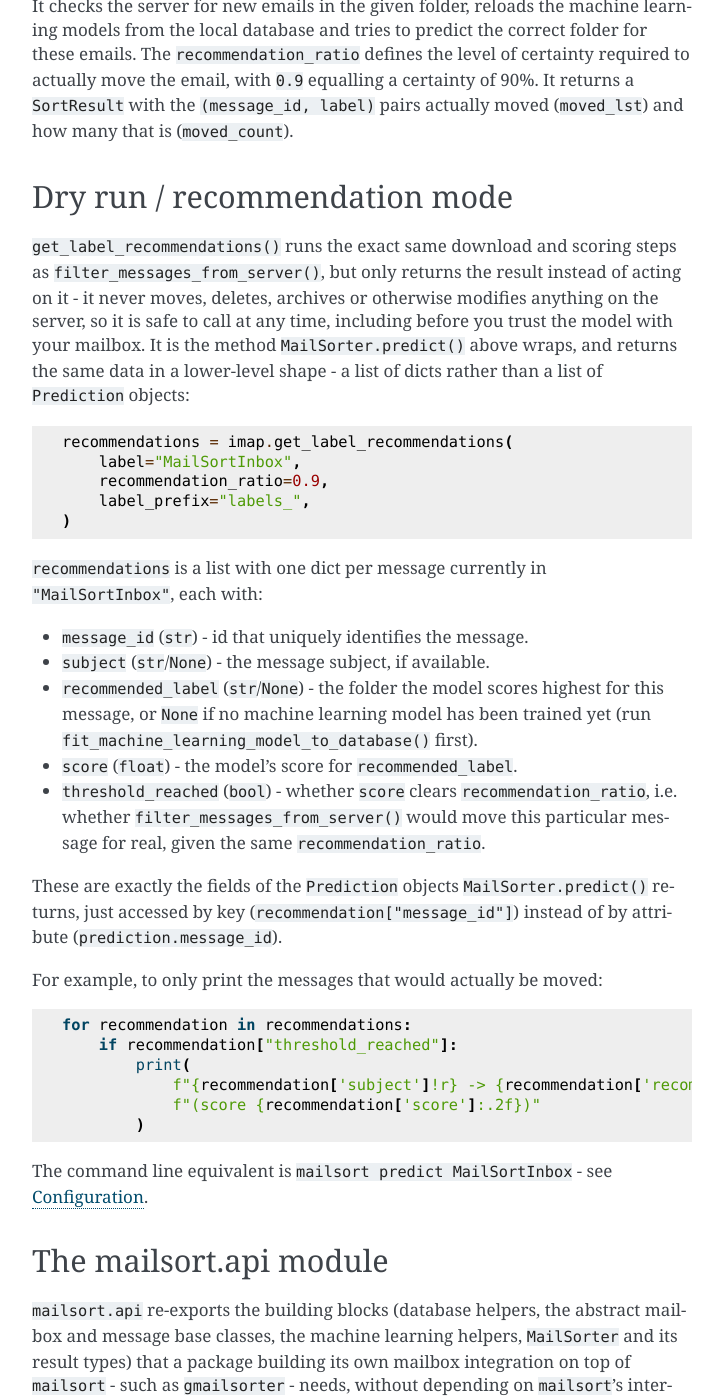
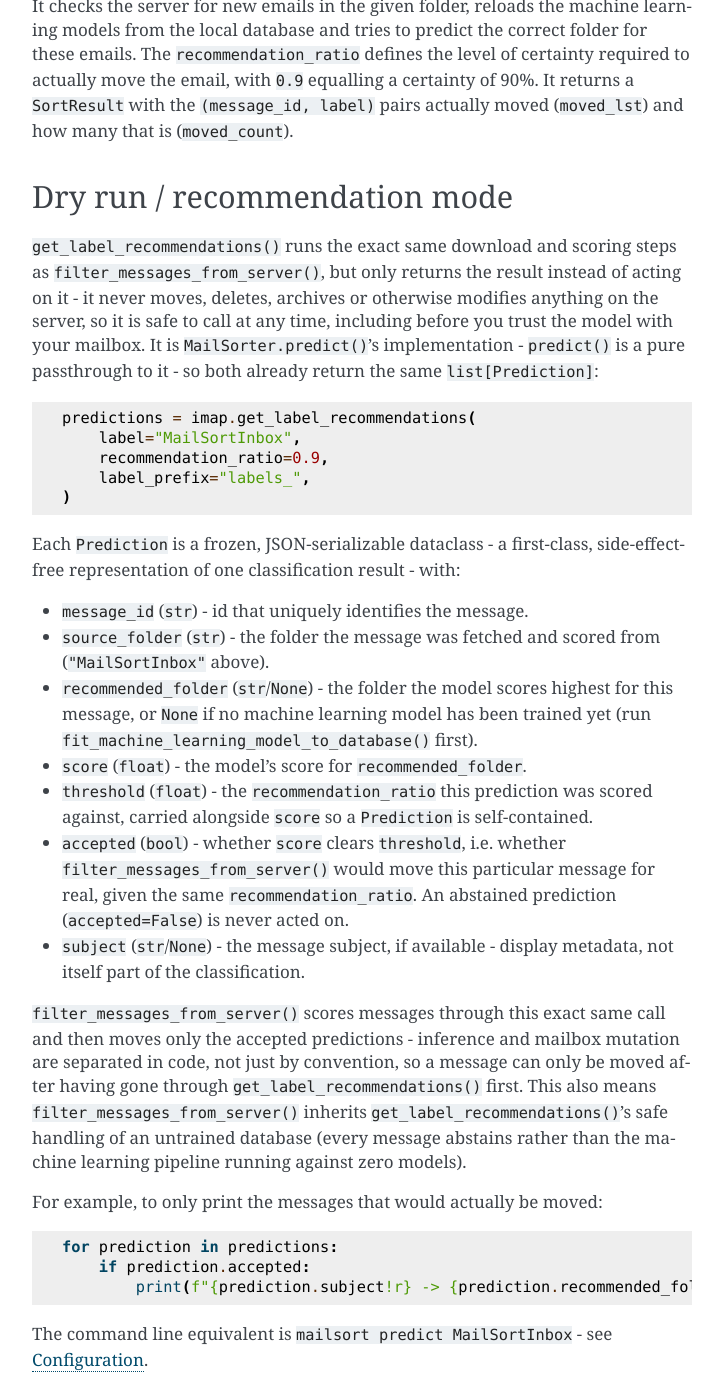
Before and after one commit to jan-janssen/mailsort, a Sphinx documentation site: the page built from docs/source/developer.md, in a window 1280 px wide and 1400 px high, scrolled down 4597 px. Shown: the whole window, without its empty margins (388-1111 px from the left). Built offline with Sphinx 7.4.7, drawn with Linux system fonts in a browser that asks for light colours.

Commit message:
Make Prediction a first-class, side-effect-free classification result (#8)
Redesigns mailsort.results.Prediction from a legacy-shaped
(message_id, subject, recommended_label, score, threshold_reached) tuple
into a self-contained representation of one classification result:

Prediction(message_id, source_folder, recommended_folder, score, threshold,
           accepted, subject=None)

- source_folder and threshold are now carried on the Prediction itself, so
  a Prediction is meaningful on its own (for logging/auditing, a web UI, or
  gmailsorter) without the caller having to remember which folder/ratio
  produced it.
- accepted replaces threshold_reached; recommended_folder replaces
  recommended_label, matching the folder-centric vocabulary already used
  by MailSorter/the CLI.
- Every field is a plain str/float/bool - never a scikit-learn object.

AbstractMailBox.get_label_recommendations() now returns list[Prediction]
directly (previously list[dict]) - it is the single inference step, and
MailSorter.predict() is a pure passthrough to it rather than a second place
that builds Predictions.

filter_messages_from_server() no longer scores messages itself: it calls
get_label_recommendations() and moves only the accepted predictions, so
inference and mailbox mutation are separated in code, not just by
convention - _move_emails() now consumes a list[Prediction]. This also
fixes a latent bug where filter_messages_from_server() crashed
(numpy AxisError) on an untrained database instead of abstaining, since it
now shares get_label_recommendations()'s existing safe handling of that
case. filter_messages_from_server()'s own signature and moving behavior
are unchanged.

The CLI's predict table and sort confirmation message are updated for the
new field names and to report SortResult.moved_count.

Co-authored-by: Claude Sonnet 5 <noreply@anthropic.com>

````diff
--- a/docs/source/developer.md
+++ b/docs/source/developer.md
@@ -173,36 +173,41 @@ with the `(message_id, label)` pairs actually moved (`moved_lst`) and how many t
 `get_label_recommendations()` runs the exact same download and scoring steps as
 `filter_messages_from_server()`, but only returns the result instead of acting on it - it never moves, deletes,
 archives or otherwise modifies anything on the server, so it is safe to call at any time, including before you
-trust the model with your mailbox. It is the method `MailSorter.predict()` above wraps, and returns the same data
-in a lower-level shape - a list of dicts rather than a list of `Prediction` objects:
+trust the model with your mailbox. It is `MailSorter.predict()`'s implementation - `predict()` is a pure
+passthrough to it - so both already return the same `list[Prediction]`:
 ```
-recommendations = imap.get_label_recommendations(
+predictions = imap.get_label_recommendations(
     label="MailSortInbox",
     recommendation_ratio=0.9,
     label_prefix="labels_",
 )
 ```
-`recommendations` is a list with one dict per message currently in `"MailSortInbox"`, each with:
+Each `Prediction` is a frozen, JSON-serializable dataclass - a first-class, side-effect-free representation of one
+classification result - with:
 - `message_id` (`str`) - id that uniquely identifies the message.
-- `subject` (`str`/`None`) - the message subject, if available.
-- `recommended_label` (`str`/`None`) - the folder the model scores highest for this message, or `None` if no
+- `source_folder` (`str`) - the folder the message was fetched and scored from (`"MailSortInbox"` above).
+- `recommended_folder` (`str`/`None`) - the folder the model scores highest for this message, or `None` if no
   machine learning model has been trained yet (run `fit_machine_learning_model_to_database()` first).
-- `score` (`float`) - the model's score for `recommended_label`.
-- `threshold_reached` (`bool`) - whether `score` clears `recommendation_ratio`, i.e. whether
-  `filter_messages_from_server()` would move this particular message for real, given the same
-  `recommendation_ratio`.
+- `score` (`float`) - the model's score for `recommended_folder`.
+- `threshold` (`float`) - the `recommendation_ratio` this prediction was scored against, carried alongside `score`
+  so a `Prediction` is self-contained.
+- `accepted` (`bool`) - whether `score` clears `threshold`, i.e. whether `filter_messages_from_server()` would
+  move this particular message for real, given the same `recommendation_ratio`. An abstained prediction
+  (`accepted=False`) is never acted on.
+- `subject` (`str`/`None`) - the message subject, if available - display metadata, not itself part of the
+  classification.
 
-These are exactly the fields of the `Prediction` objects `MailSorter.predict()` returns, just accessed by key
-(`recommendation["message_id"]`) instead of by attribute (`prediction.message_id`).
+`filter_messages_from_server()` scores messages through this exact same call and then moves only the accepted
+predictions - inference and mailbox mutation are separated in code, not just by convention, so a message can only
+be moved after having gone through `get_label_recommendations()` first. This also means
+`filter_messages_from_server()` inherits `get_label_recommendations()`'s safe handling of an untrained database
+(every message abstains rather than the machine learning pipeline running against zero models).
 
 For example, to only print the messages that would actually be moved:
 ```
-for recommendation in recommendations:
-    if recommendation["threshold_reached"]:
-        print(
-            f"{recommendation['subject']!r} -> {recommendation['recommended_label']} "
-            f"(score {recommendation['score']:.2f})"
-        )
+for prediction in predictions:
+    if prediction.accepted:
+        print(f"{prediction.subject!r} -> {prediction.recommended_folder} (score {prediction.score:.2f})")
 ```
 The command line equivalent is `mailsort predict MailSortInbox` - see [Configuration](configuration).
 
````
Also changed, not shown: README.md (+35 -20 lines), docs/source/configuration.md (+5 -5 lines), 10 other files.
